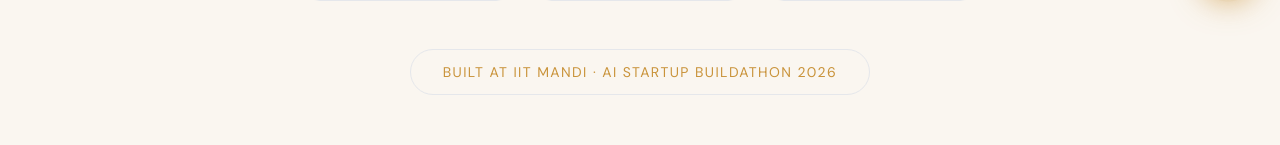
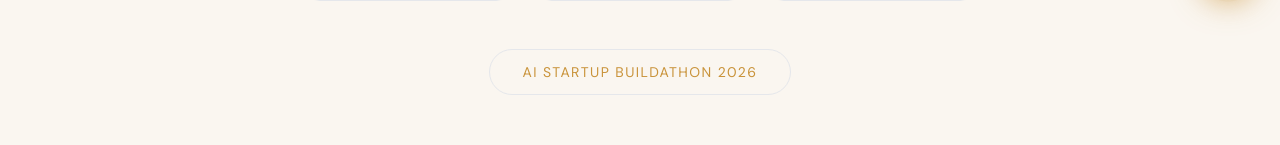
Before and after one commit to ranjanpritish16/LUNEVIA, a Next.js app: page /about in a window 1280 px wide. Shown: the part 778-923 px from the top of the page. Built offline with nearby package versions, Linux system fonts and the light colour scheme; no server answers.

Commit message:
updated readme file

```diff
--- a/app/about/page.tsx
+++ b/app/about/page.tsx
@@ -57,7 +57,7 @@
 
                 <div className="mt-12 text-center">
                     <span className="inline-block px-8 py-3 rounded-full border border-gold/40 text-gold font-dm-sans text-sm tracking-widest uppercase">
-                        Built at IIT Mandi · AI Startup Buildathon 2026
+                        AI Startup Buildathon 2026
                     </span>
                 </div>
             </div>
```
Also changed, not shown: 2 other files (tests, documents, lock files or other folders).
